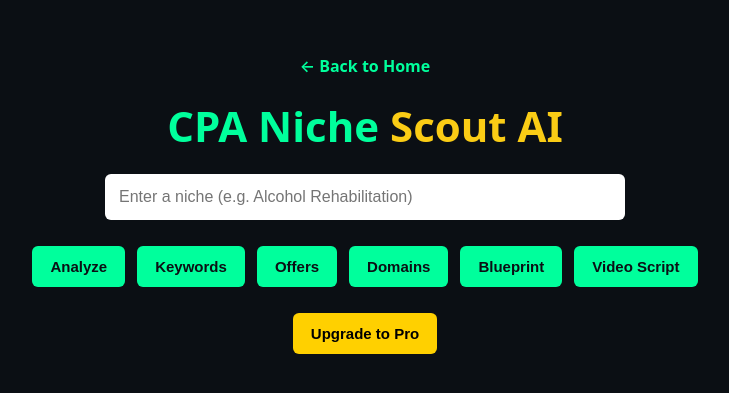
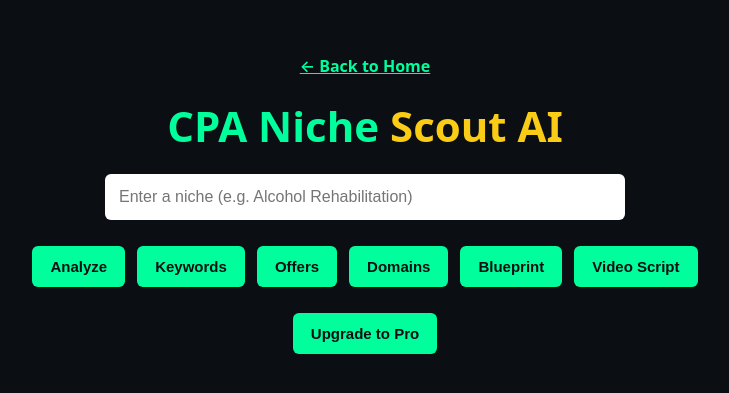
Before and after one commit to nextwaveaisuite/cpa-niche-scout-ai, a Next.js app: page /dashboard in a window 1280 px wide. Shown: the part 193-586 px from the top of the page, without its empty margins (275-1004 px from the left). Built offline with nearby package versions, Linux system fonts and the light colour scheme.

Commit message:
page.tsx

```diff
--- a/app/dashboard/page.tsx
+++ b/app/dashboard/page.tsx
@@ -22,16 +22,17 @@ export default function Dashboard() {
 
     const json = await res.json();
 
+    setTitle(label);
+
     const value =
       json.quick_score ||
       json.keywords ||
       json.offers ||
       json.domains ||
       json.blueprint ||
-      json.script ||
+      json.deep_analysis ||
       "No data returned";
 
-    setTitle(label);
     setContent(value);
     setLoading(false);
   }
@@ -41,12 +42,11 @@ export default function Dashboard() {
       const res = await fetch("/api/checkout", { method: "POST" });
       const data = await res.json();
 
-      if (!data.url) {
+      if (data.url) {
+        window.location.href = data.url;
+      } else {
         alert("Stripe checkout failed");
-        return;
       }
-
-      window.location.href = data.url;
     } catch {
       alert("Stripe checkout failed");
     }
@@ -55,14 +55,7 @@ export default function Dashboard() {
   return (
     <div className="container">
       <div style={{ textAlign: "left", marginBottom: "20px" }}>
-        <Link
-          href="/"
-          style={{
-            color: "#00ff9c",
-            textDecoration: "none",
-            fontWeight: 600,
-          }}
-        >
+        <Link href="/" style={{ color: "#00ff9c", fontWeight: 600 }}>
           ← Back to Home
         </Link>
       </div>
@@ -91,12 +84,7 @@ export default function Dashboard() {
 
       <button
         onClick={upgradeToPro}
-        style={{
-          marginTop: "20px",
-          background: "#ffd000",
-          color: "#000",
-          fontWeight: 700,
-        }}
+        style={{ marginTop: "20px", background: "#00ff9c" }}
       >
         Upgrade to Pro
       </button>
@@ -106,7 +94,7 @@ export default function Dashboard() {
       {content && (
         <div className="result-box">
           <div className="section-title">{title}</div>
-          <pre className="content">{content}</pre>
+          <div className="content">{content}</div>
         </div>
       )}
     </div>
```
